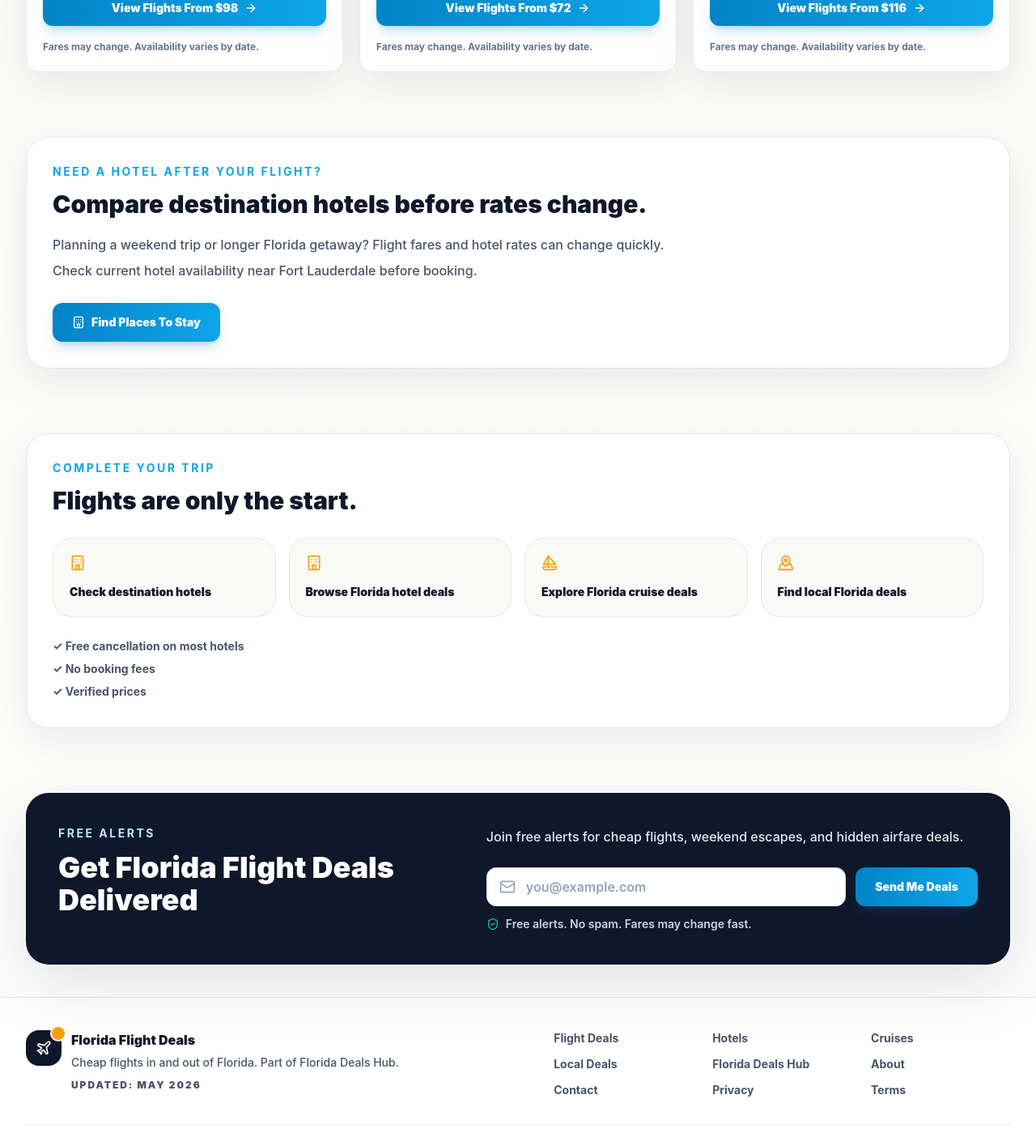
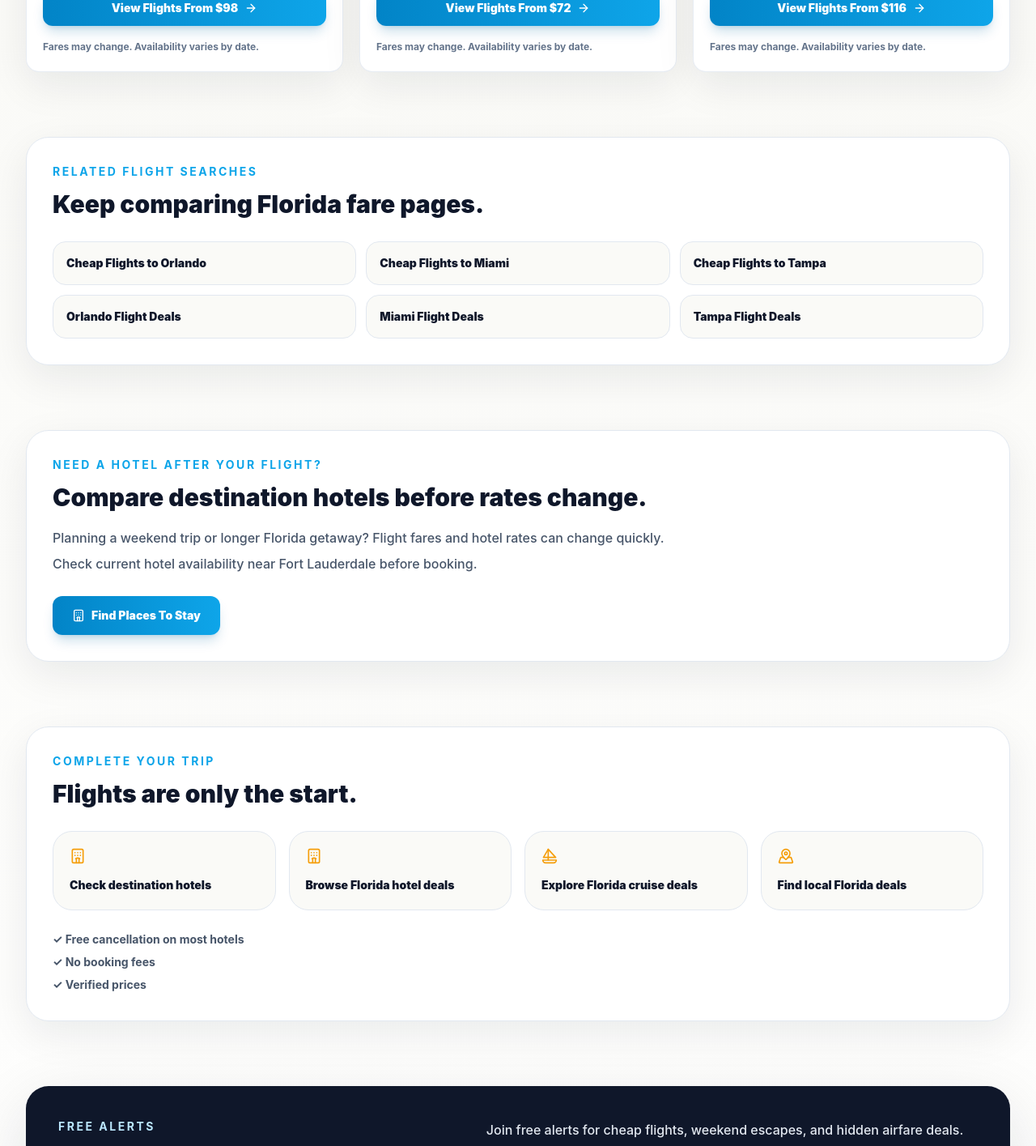
Before and after one commit to jmanock/fdflorida, a Next.js app: page /flights/fort-lauderdale in a window 1280 px wide. Shown: the part 1700-3115 px from the top of the page at 81% size. Built offline with nearby package versions, Linux system fonts and the light colour scheme.

Commit message:
clean update

```diff
--- a/app/[slug]/page.tsx
+++ b/app/[slug]/page.tsx
@@ -239,6 +239,12 @@ export default async function SeoFlightLandingPage({ params }: PageProps) {
           <p className="text-sm font-bold uppercase tracking-[0.18em] text-ocean">Route notes</p>
           <h2 className="mt-3 text-3xl font-black tracking-normal text-ink sm:text-4xl">What to know before checking fares.</h2>
           <p className="mt-4 text-base font-medium leading-8 text-slateText">{page.detail}</p>
+          <p className="mt-4 text-base font-medium leading-8 text-slateText">
+            Use this page as a focused starting point for current fare checks. Compare the airport market, route type, travel window, and airline or search source before booking. Flexible dates can help because airfare often moves around weekends, holidays, school breaks, cruise departures, and major events.
+          </p>
+          <p className="mt-4 text-base font-medium leading-8 text-slateText">
+            The fare cards below are recent fare examples, not fixed prices. Open the route search, confirm current fares with the booking source, review baggage and seat fees, and check whether nearby Florida airports create a better total trip value.
+          </p>
         </div>
         <div className="mt-7 grid gap-4 md:grid-cols-3">
           {page.tips.map((tip) => (
--- a/app/flights/[city]/page.tsx
+++ b/app/flights/[city]/page.tsx
@@ -8,7 +8,7 @@ import { SiteFooter } from "@/components/SiteFooter";
 import { SiteHeader } from "@/components/SiteHeader";
 import { getDestinationKey, getExpediaHotelLink } from "@/lib/affiliateLinks";
 import { cityFlightPageSlugs, getCityFlightPage } from "@/lib/cityFlightPages";
-import { siteUrl } from "@/lib/siteLinks";
+import { cityFlightLinks, flightSearchLinks, siteUrl } from "@/lib/siteLinks";
 
 type PageProps = {
   params: Promise<{ city: string }>;
@@ -70,6 +70,7 @@ export default async function CityFlightPage({ params }: PageProps) {
 
   const destinationKey = getDestinationKey(page.hotelLocation);
   const hotelUrl = getExpediaHotelLink(destinationKey);
+  const relatedFlightSearches = [...cityFlightLinks, ...flightSearchLinks].filter((link) => link.href !== `/flights/${page.slug}`).slice(0, 6);
   const structuredData = {
     "@context": "https://schema.org",
     "@type": "TravelAction",
@@ -137,6 +138,24 @@ export default async function CityFlightPage({ params }: PageProps) {
           {page.deals.map((deal, index) => (
             <DealCard key={deal.id} deal={deal} priority={index === 0} />
           ))}
+        </div>
+      </section>
+
+      <section className="section-fade mx-auto w-full max-w-7xl px-4 py-10 sm:px-6 lg:px-8">
+        <div className="rounded-[28px] border border-slate-200 bg-white p-6 shadow-card sm:p-8">
+          <p className="text-sm font-bold uppercase tracking-[0.18em] text-ocean">Related Flight Searches</p>
+          <h2 className="mt-3 text-3xl font-black tracking-normal text-ink">Keep comparing Florida fare pages.</h2>
+          <div className="mt-7 grid gap-3 md:grid-cols-3">
+            {relatedFlightSearches.map((link) => (
+              <a
+                key={link.href}
+                className="rounded-2xl border border-slate-200 bg-sand p-4 text-sm font-black text-ink transition hover:border-sky-200 hover:bg-skyline hover:text-ocean"
+                href={link.href}
+              >
+                {link.label}
+              </a>
+            ))}
+          </div>
         </div>
       </section>
 
--- a/app/page.tsx
+++ b/app/page.tsx
@@ -384,7 +384,7 @@ export default function Home() {
           <p className="text-sm font-bold uppercase tracking-[0.18em] text-ocean">Need a place to stay after your flight?</p>
           <h2 className="mt-3 text-3xl font-black tracking-normal text-ink">Browse Florida hotels for the full trip.</h2>
           <p className="mt-3 max-w-3xl text-base font-medium leading-8 text-slateText">
-            Planning a full trip? Browse Florida Hotel Deals for stays, resorts, weekend getaways, and beach hotels.
+            Planning a full Florida trip? Browse Florida Hotel Deals for stays, resorts, weekend getaways, and beach hotels.
           </p>
           <a
             href="https://hoteldealsflorida.org"
--- a/components/DealsExplorer.tsx
+++ b/components/DealsExplorer.tsx
@@ -51,6 +51,10 @@ export function DealsExplorer({ initialDeals }: { initialDeals: FlightDeal[] })
         </button>
       </div>
 
+      <div className="mt-7 rounded-2xl border border-slate-200 bg-white px-4 py-3 text-sm font-black leading-6 text-slateText shadow-sm">
+        Curated Florida fare finds • Updated regularly • Fares and availability may change
+      </div>
+
       <div className="sticky top-[72px] z-30 -mx-4 mt-8 border-y border-slate-200/80 bg-white/85 px-4 py-3 shadow-sm backdrop-blur-xl sm:mx-0 sm:rounded-2xl sm:border sm:px-3">
         <div className="no-scrollbar flex gap-2 overflow-x-auto sm:flex-wrap">
         {filters.map((filter) => {
--- a/components/HotelCtaLink.tsx
+++ b/components/HotelCtaLink.tsx
@@ -30,13 +30,7 @@ export function HotelCtaLink({
         };
 
         trackEvent({
-          action: "deal_click",
-          category: "hotels",
-          label: location,
-          params
-        });
-        trackEvent({
-          action: "hotel_booking_click",
+          action: "hotel_crosslink_click",
           category: "hotels",
           label: location,
           params
--- a/components/NewsletterForm.tsx
+++ b/components/NewsletterForm.tsx
@@ -7,7 +7,7 @@ import { trackEvent } from "@/lib/analytics";
 export function NewsletterForm() {
   const [email, setEmail] = useState("");
   const [status, setStatus] = useState<"idle" | "submitting" | "success" | "error">("idle");
-  const [message, setMessage] = useState("Free alerts. No spam. Fares may change fast.");
+  const [message, setMessage] = useState("Free alerts. No spam. Flight fares can change quickly.");
   const [hasTrackedStart, setHasTrackedStart] = useState(false);
 
   function trackSignupStarted() {
@@ -69,7 +69,7 @@ export function NewsletterForm() {
       });
 
       setStatus("success");
-      setMessage("You’re in! Florida flight deals are on the way.");
+      setMessage("You’re in! Flight deals are on the way.");
       setEmail("");
     } catch (error) {
       setStatus("error");
```
Also changed, not shown: 1 other file (tests, documents, lock files or other folders).
